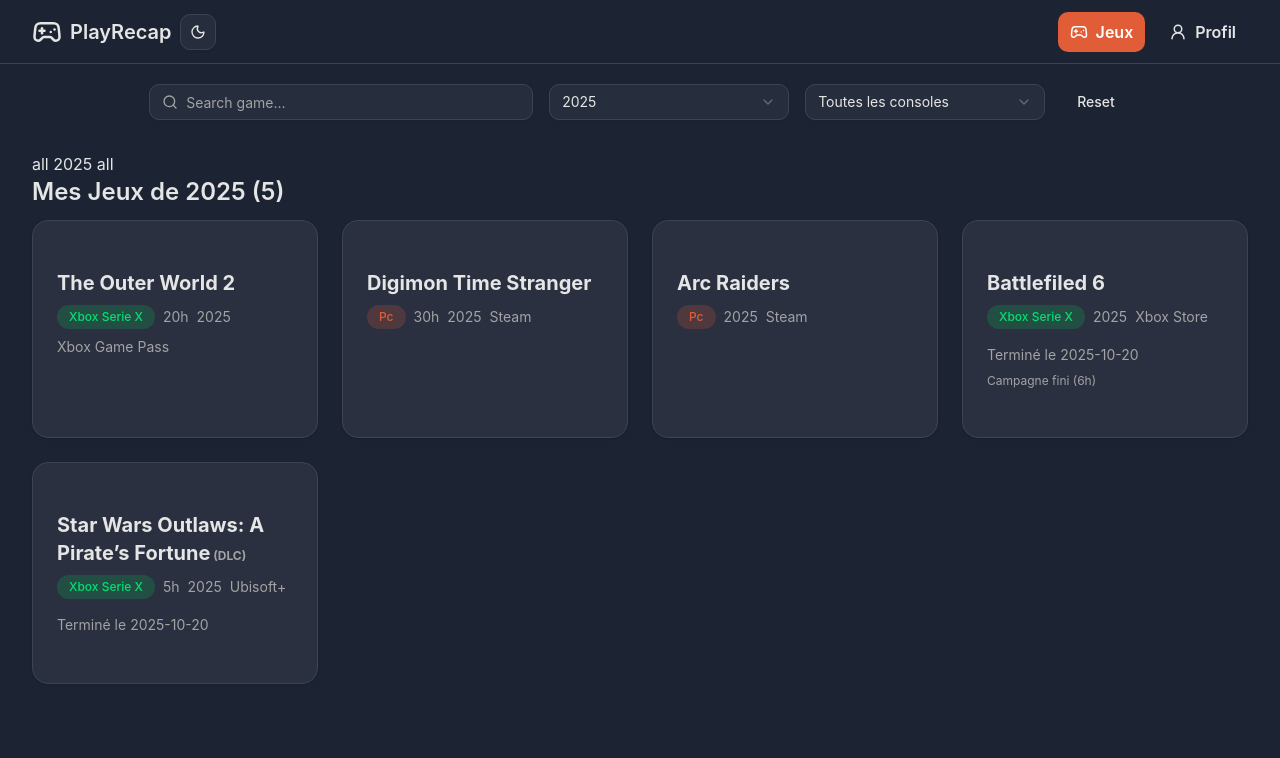
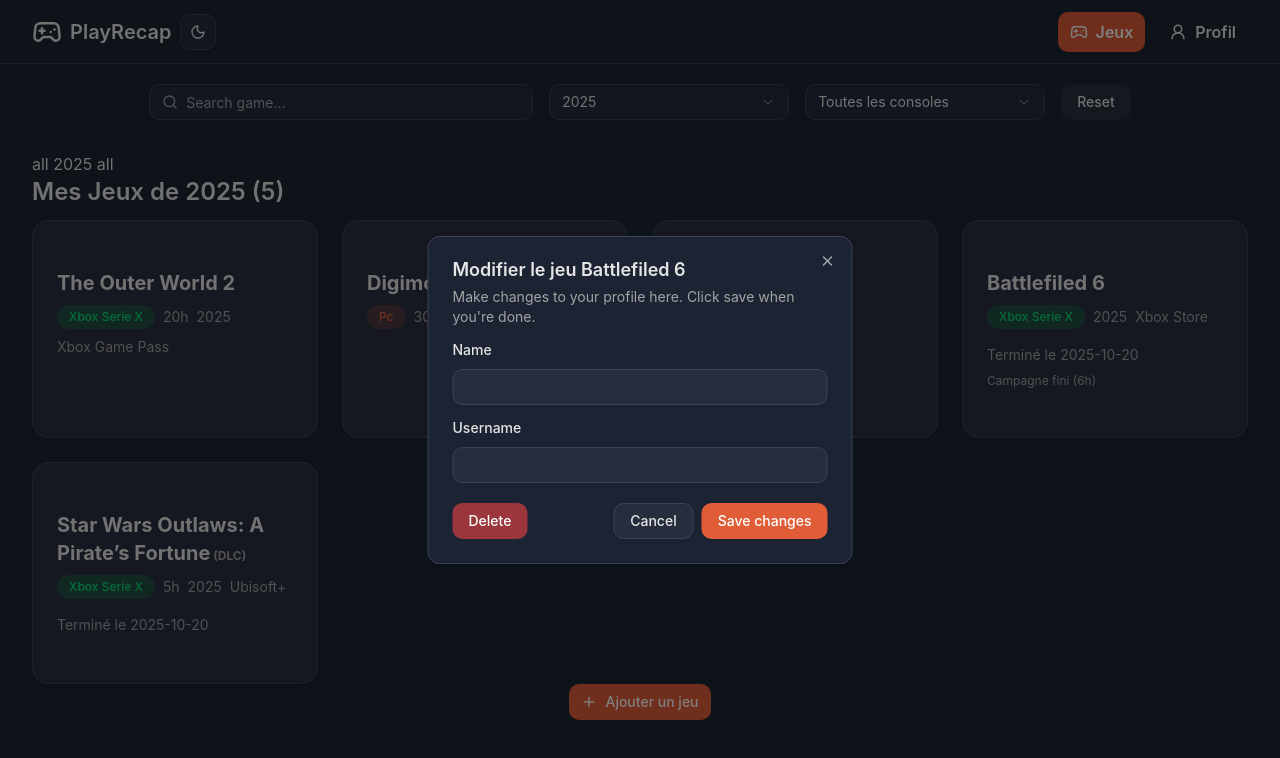
Before and after one commit to TeamCDA/Playrecap, a React (Vite) app: page /home in a window 1280 px wide. Both pictures are taken after a click on the element 1105 px from the left and 329 px from the top of the page. Shown: the top 758 px of the page. Built offline with nearby package versions, Linux system fonts and the light colour scheme.

Commit message:
add addGameDialog for add or edit game + update card game + update reset button

```diff
--- a/package.json
+++ b/package.json
@@ -10,6 +10,7 @@
     "preview": "vite preview"
   },
   "dependencies": {
+    "@radix-ui/react-dialog": "^1.1.15",
     "@radix-ui/react-dropdown-menu": "^2.1.16",
     "@radix-ui/react-label": "^2.1.8",
     "@radix-ui/react-select": "^2.2.6",
--- /dev/null
+++ b/src/components/AddGameDialog.tsx
@@ -0,0 +1,83 @@
+import { Button } from "@/components/ui/button";
+import {
+  Dialog,
+  DialogClose,
+  DialogContent,
+  DialogDescription,
+  DialogFooter,
+  DialogHeader,
+  DialogTitle,
+  DialogTrigger,
+} from "@/components/ui/dialog";
+import { Input } from "@/components/ui/input";
+import { Label } from "@/components/ui/label";
+import type Game from "@/models/Game";
+import { Plus } from "lucide-react";
+
+interface AddGameDialogProps {
+  //   onGameAdded: () => void;
+  game?: Game | null;
+  open?: boolean;
+  onOpenChange?: (open: boolean) => void;
+  isEditMode: boolean;
+}
+
+const AddGameDialog = ({
+  game,
+  open: externalOpen,
+  onOpenChange: externalOnOpenChange,
+  isEditMode,
+}: AddGameDialogProps) => {
+  const open = externalOpen;
+  const setOpen = externalOnOpenChange;
+
+  return (
+    <Dialog open={open} onOpenChange={setOpen}>
+      {!isEditMode && (
+        <DialogTrigger asChild>
+          <Button className="bg-primary hover:bg-primary/90 text-primary-foreground">
+            <Plus className="h-5 w-5" />
+            Ajouter un jeu
+          </Button>
+        </DialogTrigger>
+      )}
+      <DialogContent className="sm:max-w-[425px]"  onOpenAutoFocus={(e) => e.preventDefault()}>
+        <DialogHeader>
+          <DialogTitle>
+            {isEditMode
+              ? `Modifier le jeu ${game?.title}`
+              : `Ajouter un nouveau jeu`}
+          </DialogTitle>
+          <DialogDescription>
+            Make changes to your profile here. Click save when you&apos;re done.
+          </DialogDescription>
+        </DialogHeader>
+        <form>
+          <div className="grid gap-4">
+            <div className="grid gap-3">
+              <Label htmlFor="name-1">Name</Label>
+              <Input id="name-1" name="name" />
+            </div>
+            <div className="grid gap-3">
+              <Label htmlFor="username-1">Username</Label>
+              <Input id="username-1" name="username" />
+            </div>
+          </div>
+          <DialogFooter>
+            <div className={`${isEditMode && 'flex justify-between w-full'} mt-5`}>
+              {isEditMode && <Button type="button" variant={"destructive"} onClick={() => alert("delete")}>Delete</Button>}
+              <div className="flex gap-2">
+                <DialogClose asChild>
+                  <Button variant="outline">Cancel</Button>
+                </DialogClose>
+                <Button type="submit">Save changes</Button>
+              </div>
+            </div>
+          </DialogFooter>
+        </form>
+      </DialogContent>
+    </Dialog>
+  );
+};
+
+export default AddGameDialog;
--- a/src/components/CardGame.tsx
+++ b/src/components/CardGame.tsx
@@ -4,11 +4,12 @@
 
 type GameProps = {
   game: Game;
+  onClick: () => void;
 };
-const CardGame = ({ game }: GameProps) => {
+const CardGame = ({ game, onClick }: GameProps) => {
   return (
     <Card
-      onClick={() => alert("edit")}
+    onClick={onClick}
       className="hover:cursor-pointer group relative overflow-hidden bg-card border-border hover:border-primary transition-all duration-300 hover:shadow-lg hover:shadow-primary/20"
     >
       <div className="p-6">
--- a/src/components/home/FiltersGames.tsx
+++ b/src/components/home/FiltersGames.tsx
@@ -19,7 +19,8 @@
   const [searchTerm, setSearchTerm] = useState("");
   const [selectedYear, setSelectedYear] = useState<string>(year.toString());
   const [selectedConsole, setSelectedConsole] = useState<string>("all");
-  const [years, setYears] = useState<number[]>([2025, 2026, 2027, 2028]);
+  // const [years, setYears] = useState<number[]>([2025, 2026, 2027, 2028]);
+  const years = [2025, 2026, 2027, 2028];
 
   const handleReset = () => {
     setSearchTerm("");
@@ -91,7 +92,7 @@
           </SelectContent>
         </Select>
 
-        <Button variant={"ghost"} onClick={handleReset}>
+        <Button variant={"secondary"} onClick={handleReset}>
           Reset
         </Button>
       </div>
--- /dev/null
+++ b/src/components/ui/dialog.tsx
@@ -0,0 +1,142 @@
+import * as React from "react"
+import * as DialogPrimitive from "@radix-ui/react-dialog"
+import { XIcon } from "lucide-react"
+
+// import { cn } from "@/lib/utils"
+import { cn } from "../../libs/utils"
+
+function Dialog({
+  ...props
+}: React.ComponentProps<typeof DialogPrimitive.Root>) {
+  return <DialogPrimitive.Root data-slot="dialog" {...props} />
+}
+
+function DialogTrigger({
+  ...props
+}: React.ComponentProps<typeof DialogPrimitive.Trigger>) {
+  return <DialogPrimitive.Trigger data-slot="dialog-trigger" {...props} />
+}
+
+function DialogPortal({
+  ...props
+}: React.ComponentProps<typeof DialogPrimitive.Portal>) {
+  return <DialogPrimitive.Portal data-slot="dialog-portal" {...props} />
+}
+
+function DialogClose({
+  ...props
+}: React.ComponentProps<typeof DialogPrimitive.Close>) {
+  return <DialogPrimitive.Close data-slot="dialog-close" {...props} />
+}
+
+function DialogOverlay({
+  className,
+  ...props
+}: React.ComponentProps<typeof DialogPrimitive.Overlay>) {
+  return (
+    <DialogPrimitive.Overlay
+      data-slot="dialog-overlay"
+      className={cn(
+        "data-[state=open]:animate-in data-[state=closed]:animate-out data-[state=closed]:fade-out-0 data-[state=open]:fade-in-0 fixed inset-0 z-50 bg-black/50",
+        className
+      )}
+      {...props}
+    />
+  )
+}
+
+function DialogContent({
+  className,
+  children,
+  showCloseButton = true,
+  ...props
+}: React.ComponentProps<typeof DialogPrimitive.Content> & {
+  showCloseButton?: boolean
+}) {
+  return (
+    <DialogPortal data-slot="dialog-portal">
+      <DialogOverlay />
+      <DialogPrimitive.Content
+        data-slot="dialog-content"
+        className={cn(
+          "bg-background data-[state=open]:animate-in data-[state=closed]:animate-out data-[state=closed]:fade-out-0 data-[state=open]:fade-in-0 data-[state=closed]:zoom-out-95 data-[state=open]:zoom-in-95 fixed top-[50%] left-[50%] z-50 grid w-full max-w-[calc(100%-2rem)] translate-x-[-50%] translate-y-[-50%] gap-4 rounded-lg border p-6 shadow-lg duration-200 sm:max-w-lg",
+          className
+        )}
+        {...props}
+      >
+        {children}
+        {showCloseButton && (
+          <DialogPrimitive.Close
+            data-slot="dialog-close"
+            className="ring-offset-background focus:ring-ring data-[state=open]:bg-accent data-[state=open]:text-muted-foreground absolute top-4 right-4 rounded-xs opacity-70 transition-opacity hover:opacity-100 focus:ring-2 focus:ring-offset-2 focus:outline-hidden disabled:pointer-events-none [&_svg]:pointer-events-none [&_svg]:shrink-0 [&_svg:not([class*='size-'])]:size-4 cursor-pointer"
+          >
+            <XIcon />
+            <span className="sr-only">Close</span>
+          </DialogPrimitive.Close>
+        )}
+      </DialogPrimitive.Content>
+    </DialogPortal>
+  )
+}
+
+function DialogHeader({ className, ...props }: React.ComponentProps<"div">) {
+  return (
+    <div
+      data-slot="dialog-header"
+      className={cn("flex flex-col gap-2 text-center sm:text-left", className)}
+      {...props}
+    />
+  )
+}
+
+function DialogFooter({ className, ...props }: React.ComponentProps<"div">) {
+  return (
+    <div
+      data-slot="dialog-footer"
+      className={cn(
+        "flex flex-col-reverse gap-2 sm:flex-row sm:justify-end",
+        className
+      )}
+      {...props}
+    />
+  )
+}
+
+function DialogTitle({
+  className,
+  ...props
+}: React.ComponentProps<typeof DialogPrimitive.Title>) {
+  return (
+    <DialogPrimitive.Title
+      data-slot="dialog-title"
+      className={cn("text-lg leading-none font-semibold", className)}
+      {...props}
+    />
+  )
+}
+
+function DialogDescription({
+  className,
+  ...props
+}: React.ComponentProps<typeof DialogPrimitive.Description>) {
+  return (
+    <DialogPrimitive.Description
+      data-slot="dialog-description"
+      className={cn("text-muted-foreground text-sm", className)}
+      {...props}
+    />
+  )
+}
+
+export {
+  Dialog,
+  DialogClose,
+  DialogContent,
+  DialogDescription,
+  DialogFooter,
+  DialogHeader,
+  DialogOverlay,
+  DialogPortal,
+  DialogTitle,
+  DialogTrigger,
+}
--- a/src/pages/HomePage.tsx
+++ b/src/pages/HomePage.tsx
@@ -1,31 +1,61 @@
+import AddGameDialog from "@/components/AddGameDialog";
 import CardGame from "@/components/CardGame";
 import FiltersGames from "@/components/home/FiltersGames";
 import CustomNavbar from "@/components/layout/CustomNavbar";
 import { GamesMockList } from "@/helpers/GamesMockList";
+import type Game from "@/models/Game";
+import { useState } from "react";
 
 const HomePage = () => {
-  const list = GamesMockList
+  const list = GamesMockList;
 
-    //   const date = new Date();
-    //   const year = date.getFullYear();
+  //   const date = new Date();
+  //   const year = date.getFullYear();
 
-    // const [searchTerm, setSearchTerm] = useState("");
-    // const [selectedYear, setSelectedYear] = useState<string>(year.toString());
-    // const [selectedConsole, setSelectedConsole] = useState<string>("all");
+  // const [searchTerm, setSearchTerm] = useState("");
+  // const [selectedYear, setSelectedYear] = useState<string>(year.toString());
+  // const [selectedConsole, setSelectedConsole] = useState<string>("all");
+  const [selectedGame, setSelectedGame] = useState<Game | null>(null);
+  const [isDialogOpen, setIsDialogOpen] = useState(false);
+
+  const handleGameClick = (game: Game) => {
+    setSelectedGame(game);
+    setIsDialogOpen(true);
+  };
+
+  const handleDialogClose = () => {
+    setIsDialogOpen(false);
+    setSelectedGame(null);
+  };
 
   return (
     <div>
       <CustomNavbar />
       <div className="contenu">
         <div className="mt-5">
-          <FiltersGames games={list.length}/>
+          <FiltersGames games={list.length} />
         </div>
+
+        <AddGameDialog
+          game={selectedGame}
+          open={isDialogOpen}
+          onOpenChange={handleDialogClose}
+          isEditMode={true}
+        />
 
         <div className="grid grid-cols-1 md:grid-cols-2 lg:grid-cols-4 gap-6">
           {list.map((game) => (
-            <CardGame key={game.id} game={game} />
+            <CardGame
+              key={game.id}
+              game={game}
+              onClick={() => handleGameClick(game)}
+            />
           ))}
         </div>
+      </div>
+
+      <div className="flex justify-center">
+        <AddGameDialog isEditMode={false} />
       </div>
     </div>
   );
```
Also changed, not shown: 1 other file (tests, documents, lock files or other folders).
